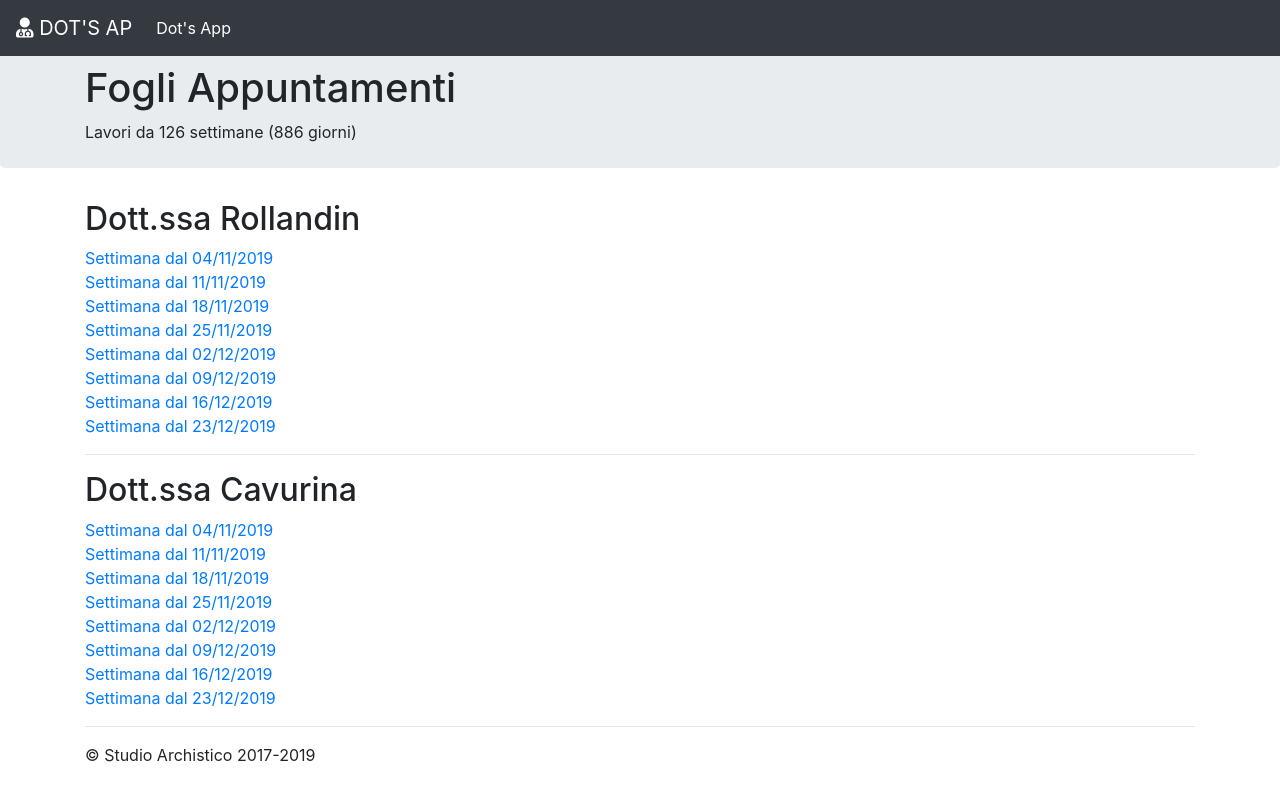
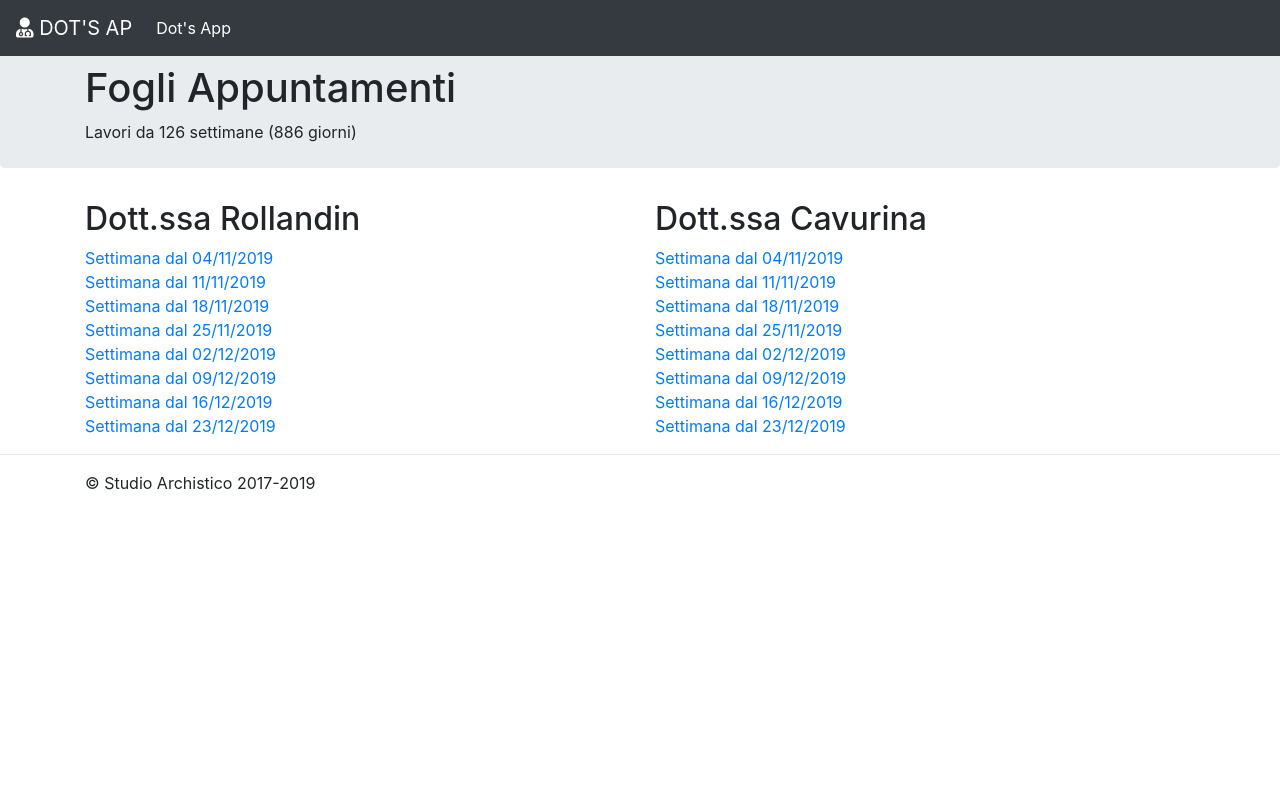
Before and after one commit to archistico/foglioApp, a PHP site: page / in a window 1280 px wide. Run offline with PHP 8.4, Linux system fonts and the light colour scheme; some libraries are stand-ins or nearby versions.

Commit message:
two column index

```diff
--- a/index.php
+++ b/index.php
@@ -64,9 +64,9 @@ $diffD = day_between_two_dates($oggi, $inizio);
     </div>
 
     <div class="container">
-        <h2>Dott.ssa Rollandin</h2>
         <div class="row">
-            <div class="col-md-12">
+            <div class="col-md-6">
+            <h2>Dott.ssa Rollandin</h2>
                 <?php
 $listaGiorni = array();
 
@@ -85,20 +85,16 @@ for ($c = 0; $c < 8; $c++) {
                     <a target="_blank" href="foglioapp.php?data=<?=$g->format('Y-m-d');?>&dott=rollandin">Settimana dal <?=$g->format('d/m/Y');?></a><br>
                 <?php endforeach;?>
             </div>
-        </div>
-        <hr>
-        <h2>Dott.ssa Cavurina</h2>
-        <div class="row">
-            <div class="col-md-12">
+
+            <div class="col-md-6">
+            <h2>Dott.ssa Cavurina</h2>
                 <?php foreach ($listaGiorni as $g): ?>
                     <a target="_blank" href="foglioapp.php?data=<?=$g->format('Y-m-d');?>&dott=cavurina">Settimana dal <?=$g->format('d/m/Y');?></a><br>
                 <?php endforeach;?>
             </div>
-        </div>
-        <hr>
     </div> <!-- /container -->
   </main>
-
+  <hr>
   <footer class="container">
     <p>&copy; Studio Archistico 2017-<?=(new DateTime())->format('Y');?></p>
   </footer>
```
